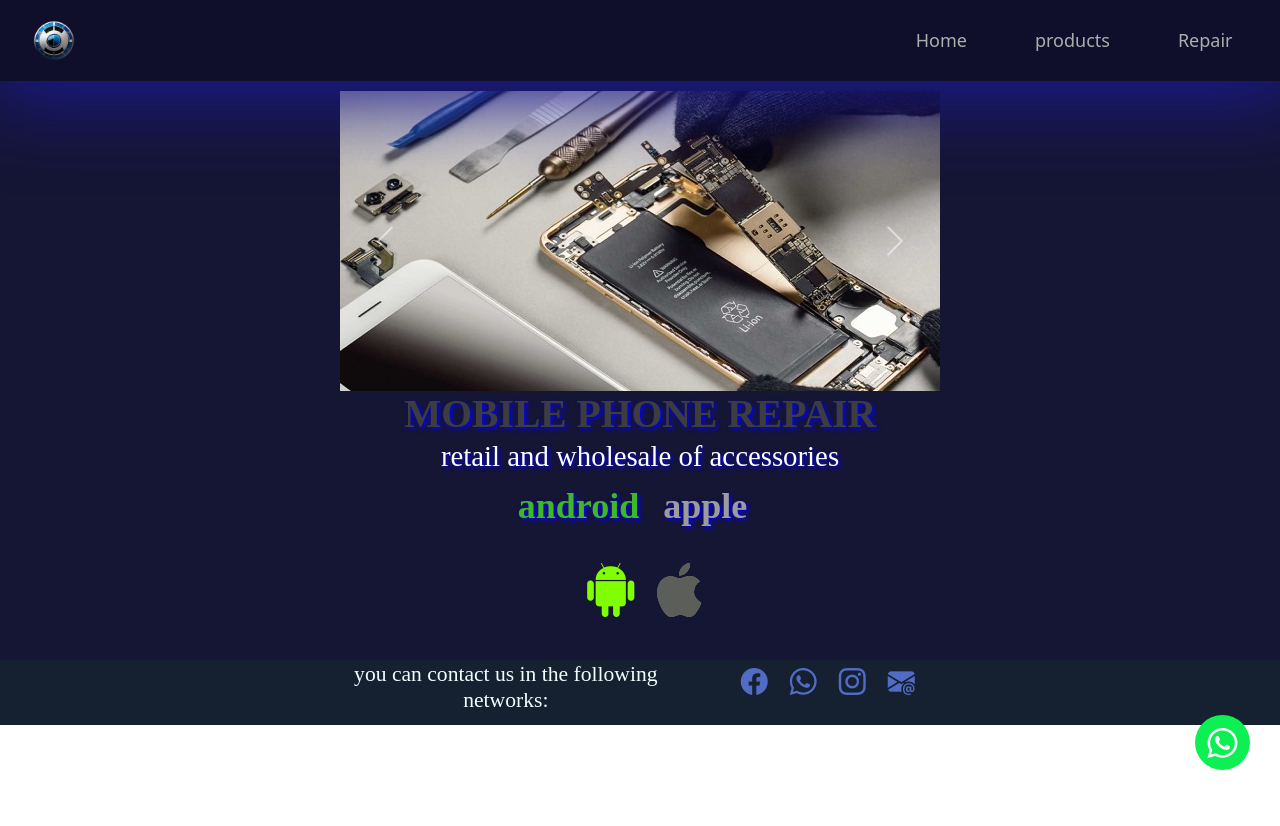
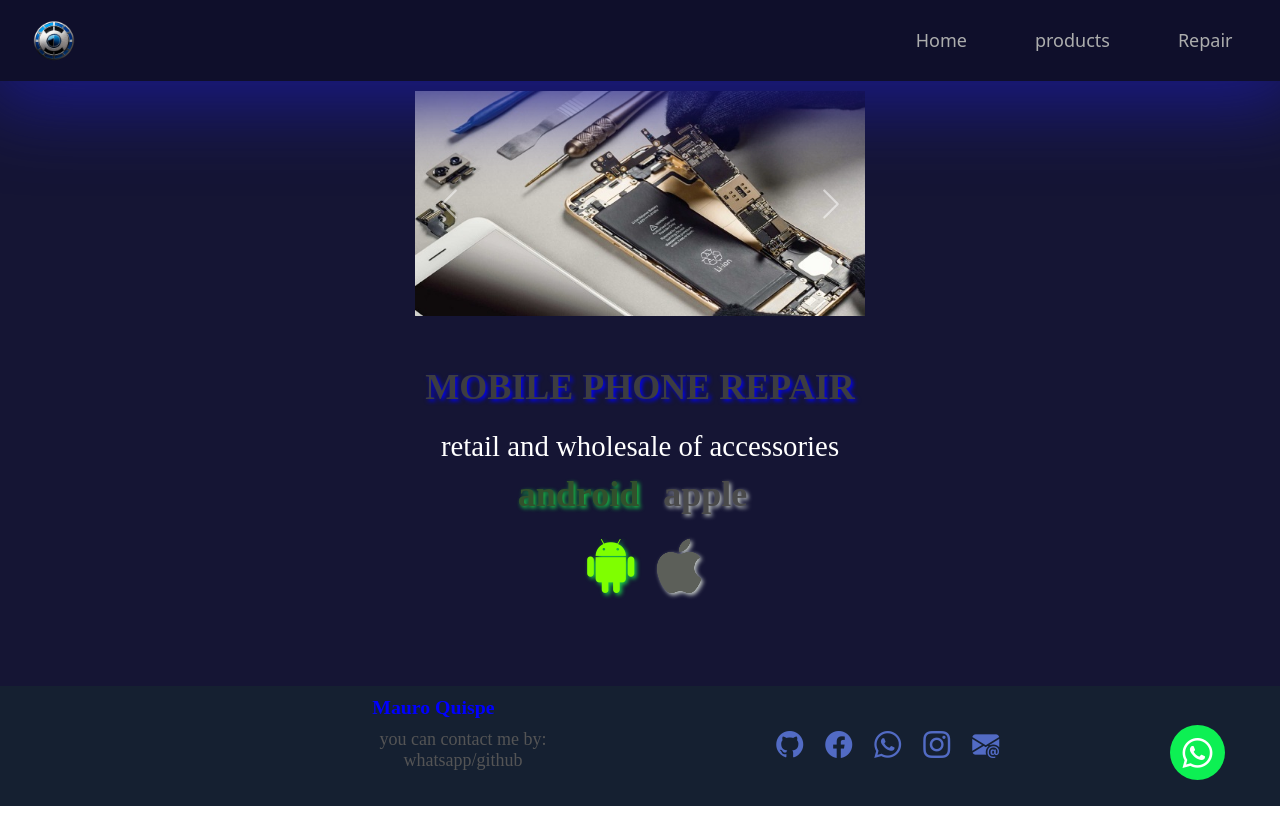
Before and after one commit to mauro-ezequiel/arreglo-de-celular, a React (Create React App) app: page / in a window 1280 px wide. Before the commit the page ends 800 px from the top, so only its background shows below. Built offline with nearby package versions, Linux system fonts and the light colour scheme; a web font is replaced by a local one.

Commit message:
add new styles and adaptability to different  screens

```diff
--- a/src/App.css
+++ b/src/App.css
@@ -38,8 +38,8 @@ body {
  font-weight: bold;
   align-items: center;
   color: #3d3d40;
-  padding: 10px 10px;
-  font-size: 2.2rem;
+  padding-top: 60px;
+  font-size: 2rem;
   flex-wrap: wrap;
   text-shadow: 2px 2px 4px blue;
 }
@@ -47,18 +47,21 @@ body {
 .Title__h2{
   font-size: 1.6rem;
   color: #ffffff;
+  padding-top: 20px;
+  text-shadow:none;
 }
 .p1{
   font-size: 2rem;
-  color: rgb(63, 183, 39);
-  margin: 3px 50px;
+  color: rgb(50, 81, 44);
+  margin: 3px 110px;
+  text-shadow:2px 2px 4px rgb(25, 202, 72);
 
 
 }
 .p1__p2{
   padding: 2px 15px;
-  color: #9c9c9c;
-
+  color: #4a4a4a;
+  text-shadow:2px 2px 4px rgb(195, 201, 197);
 }
 
 
@@ -67,12 +70,13 @@ body {
   font-size: 3rem;
   color: chartreuse;
   padding: 10px ;
+  text-shadow:2px 2px 4px rgb(25, 202, 72);
 }
 
 .bi1 {
   font-size: 3rem;
   color: rgb(92, 95, 89);
-
+  text-shadow:2px 2px 4px rgb(195, 201, 197);
 
 }
 
@@ -100,8 +104,8 @@ body {
   width: 55px;
   height: 55px;
   line-height: 55px;
-  bottom: 30px;
-  right: 30px;
+  bottom: 20px;
+  right: 55px;
   background-color: #0df053;
   color: #fff;
   border-radius: 50px;
@@ -130,15 +134,26 @@ section{
 
 @media screen and (max-width: 760px) {
   .Title{
-    font-size: 2rem;
+    font-size: 1.3rem;
+    margin: auto;
+    margin: 40px 0px;
   }
  .Title__h2{
-  font-size: 1.2rem;
+  font-size: 1rem;
+  margin: auto;
+  margin: 10px 0px;
  }
  .p1{
+  font-size: 1.1rem;
+ }
+ .p1__p2{
+  font-size: 1.1rem;
+ }
+ .bi{
   font-size: 1.5rem;
  }
- .p1__p2{
+ .bi1{
   font-size: 1.5rem;
  }
+
 }
--- a/src/App.js
+++ b/src/App.js
@@ -4,7 +4,7 @@ import './App.css';
 import Bar from './components/bar';
 import Carousel from './components/carousel';
 import Bottom from './components/bottom';
-
+import Button from './components/button';
 
 function App() {
   return (
@@ -25,15 +25,10 @@ function App() {
 
        </div>
 
-
+       <Button/>
          <Bottom/>
 
-          <>
-            <a href='https://wa.me/541150941389'
-             className='btn-wsp' target='-blank'>
-               <i class="bi20 bi-whatsapp"/>
-             </a>
-             </>
+
          </section>
           </div>
 
--- a/src/components/accessories.js
+++ b/src/components/accessories.js
@@ -5,6 +5,7 @@ import '../style/accessories.css';
 import air from '../img/air.webp';
 import fundas9 from '../img/fundas9.jpg';
 import Bottom from "./bottom";
+import Button from '../components/button';
 const Accessories = () => {
     return(
 
@@ -49,7 +50,7 @@ const Accessories = () => {
             </div>
 
         </div>
-
+       <Button/>
         <><Bottom/></>
         </section>
 
--- a/src/components/bottom.js
+++ b/src/components/bottom.js
@@ -4,14 +4,22 @@ import '../style/bottom.css';
 function Bottom (){
     return(
 
+        <section>
         <div id='container'>
             <div className='row'>
              <div className="col-lg-7 ">
-             <h2 className='text'>
-              you can contact us in the following networks:
-             </h2>
+             <div className='name'>
+            <h1 className='name__my'> Mauro Quispe</h1>
+            <h2 id='information'>you can contact me by: whatsapp/github</h2>
+          </div>
              </div>
              <div className="col-lg-5">
+                <div className='text'>
+
+                <a href='https://github.com/mauro-ezequiel' target='-blank'>
+                <i class="bi5 bi-github"></i>
+                </a>
+
              <a href='https://www.facebook.com/profile.php?id=100088989336658' target='-blank'>
               <i class="bi5 bi-facebook"/>
              </a>
@@ -26,11 +34,13 @@ function Bottom (){
             <i class="bi5 bi-envelope-at-fill"></i>
             </a>
              </div>
+             </div>
 
 
              </div>
           </div>
 
+          </section>
 
     );
 }
--- /dev/null
+++ b/src/components/button.js
@@ -0,0 +1,16 @@
+import React from "react";
+
+
+function Button (){
+    return(
+
+        <>
+        <a href='https://wa.me/541150941389'
+         className='btn-wsp' target='-blank'>
+           <i class="bi20 bi-whatsapp"/>
+         </a>
+         </>
+
+    )
+}
+export default Button;
--- a/src/components/repair.js
+++ b/src/components/repair.js
@@ -3,24 +3,33 @@ import img1 from '../img/img1.png';
 import '../style/repair.css';
 import Bar from "./bar";
 import Bottom from "./bottom";
-
+import Button from '../components/button';
 const Repair = () => {
 return(
   <div>
    <Bar/>
    <section>
-   <div className="body1">
+   <div className="body">
    <h1 id="offer"> repair</h1>
    <div className="row">
       <div className=" col-md-6">
+
+      <div id="column">
         <img className="logo"
         src={img1}
         alt="arreglo de celulares"/>
+
+
 
         <p className="detail">
         You can communicate with us through the following networks
         </p>
             <div className="detail">
+
+            <a href='https://github.com/mauro-ezequiel' target='-blank'>
+                <i class="bi5 bi-github"></i>
+                </a>
+
             <a href='https://www.facebook.com/profile.php?id=100088989336658' target='-blank'>
               <i class="bi5 bi-facebook"/>
              </a>
@@ -35,8 +44,10 @@ return(
             <i class="bi5 bi-envelope-at-fill"></i>
             </a>
             </div>
+            </div>
       </div>
       <div className="col-md-6">
+        <div id="column">
 
          <p className="detail">
           if your cell phone has any problem
@@ -62,8 +73,10 @@ return(
             in the corner
         </p>
         </div>
+        </div>
        </div>
       </div>
+      <Button/>
 
     <Bottom/>
 
--- a/src/style/bottom.css
+++ b/src/style/bottom.css
@@ -1,17 +1,74 @@
 #container{
     display: flex;
     background-color: rgb(21, 32, 49);
-    min-height: 65px;
+    max-height: 120px;
     width: 100vw;
     justify-content: center;
     align-items: center;
-    margin: 30px 0px 0px 0px;
+    margin-top: 80px;
 
 }
 
 .text{
-    color: azure;
+    display: flex;
+    justify-content: center;
+    align-items: center;
+    color: rgb(177, 183, 183);
     font-size: 1.2rem;
     max-width: 100%;
     font-family: 'Orbitron';
+    margin: auto;
+    margin: 60px 30px;
 }
+
+@media screen and (max-width: 820px) {
+
+    .text {
+       margin: auto;
+       margin: 40px 110px;
+        max-width: 80%;
+
+    }
+    .name__my{
+        margin: auto;
+        margin: 0px -60px;
+
+    }
+    #container{
+
+        max-height: 180px;
+    }
+    #information{
+        margin: auto;
+        margin-bottom: -50px;
+        margin-right: -2em;
+        font-size: 0.2rem;
+    }
+}
+
+/*name */
+
+.name{
+    display: flex;
+    justify-content: center;
+    align-items: center;
+    flex-direction: column;
+    max-width: 100%;
+    font-family: 'Orbitron';
+    margin: auto;
+    margin: 30px 100px;
+}
+
+.name__my{
+    font-size: 1.1rem;
+    color: blue;
+    font-weight: bold;
+    margin-left: -3em;
+
+}
+#information{
+    font-size: 1rem;
+    color: rgb(84, 84, 85);
+
+
+}
--- a/src/style/carousel.css
+++ b/src/style/carousel.css
@@ -1,5 +1,5 @@
-.carousel {
-    max-width: 600px;
+#carousel {
+    max-width: 450px;
     position: relative;
     top: 10px;
 
@@ -8,6 +8,6 @@
 @media screen and (min-width:700px) {
 
  .carousel-inner{
-    max-width: 650px;
+    width: 100%;
  }
 }
--- a/src/style/repair.css
+++ b/src/style/repair.css
@@ -1,35 +1,39 @@
 .logo {
     height: 12rem;
-    margin-left: 130px;
+
 }
-
-@media screen and (max-width: 780px) {
+@media screen and (max-width: 820px) {
     .logo {
+        display: flex;
         height: 7rem;
+        margin: auto;
+        margin: 0px 10px;
+    }
+    .detail{
+        display: flex;
         justify-content: center;
         align-items: center;
+        min-width: 260px;
+        font-size: 0.8rem;
+        margin: auto;
+        margin: 0px -4.8em;
     }
-    .detail{
-        justify-content: center;
-        align-items: center;
-        min-width: 300px;
-        margin-left: 80px;
-        font-size: 1rem;
-    }
+
   }
 
 
 
-.icons{
-    margin-left: 135px ;
-}
+
 
 .detail{
     color: aliceblue;
     max-width: 400px;
-    margin-left: 100px
+
 }
 
-.body1{
-    margin-bottom: 80px;
+
+#column{
+    display: block;
+   margin: auto;
+   margin: 10px 120px;
 }
```
